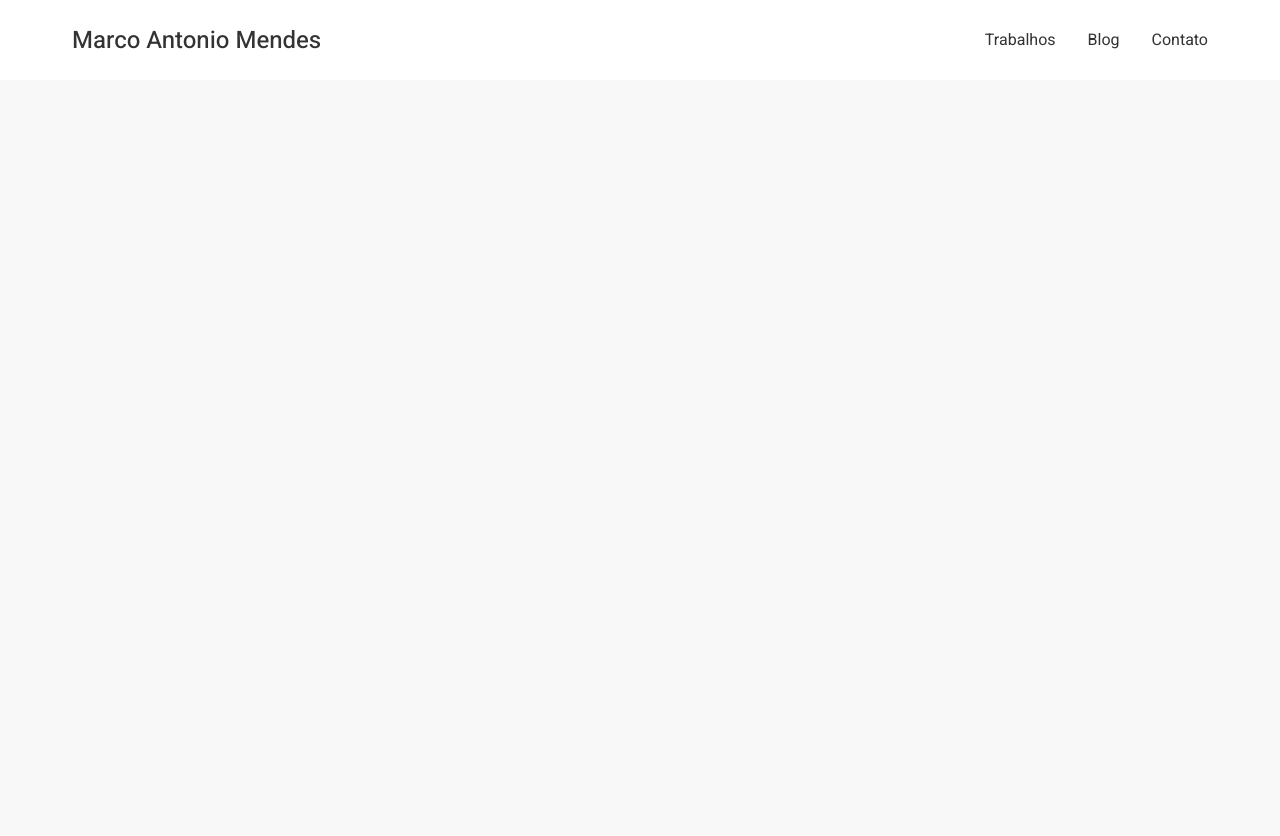
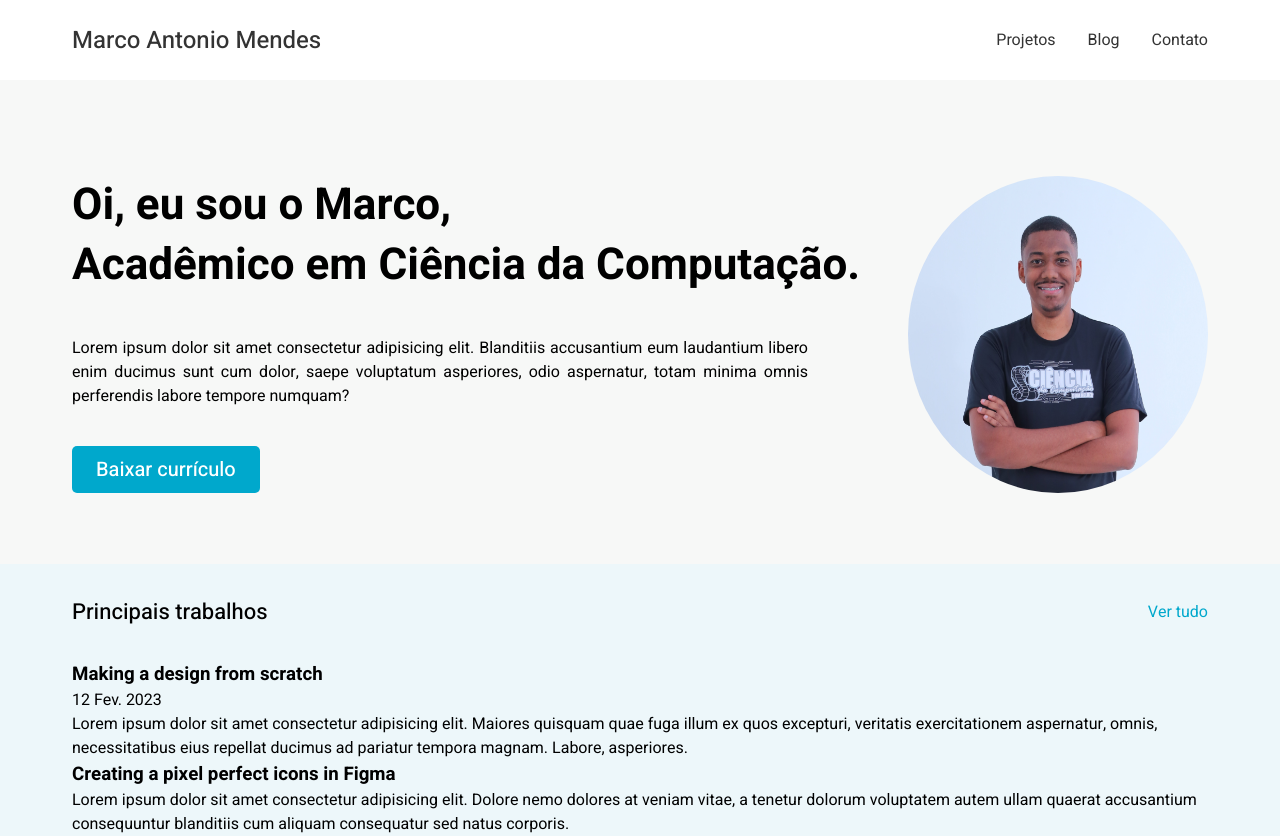
Before and after one commit to marcoasxd/Webpage-Project, a plain HTML site: page index.html in a window 1280 px wide. Before the commit the page ends 800 px from the top, so only its background shows below. Drawn offline with Linux system fonts and the light colour scheme.

Commit message:
Updating

```diff
--- a/css/style.css
+++ b/css/style.css
@@ -55,3 +55,85 @@ header #navbar .nav-list .nav-item a:hover {
     color: #555;
     transition: color 0.3s;
 }
+
+/* Banner */
+
+main {
+    margin-top: 6rem;
+}
+
+main #banner {
+    display: flex;
+    max-width: 75rem;
+    padding: 0 2rem;
+    margin: 0 auto;
+    justify-content: space-between;
+}
+
+main #banner .banner-content .banner-title {
+    font-size: 2.75rem;
+    font-weight: 700;
+    line-height: 3.75rem;
+    margin-bottom: 2.5rem;
+}
+
+main #banner .banner-content .banner-subtitle {
+    font-weight: 400;
+    font-size: 1rem;
+    line-height: 1.5rem;
+    max-width: 46rem;
+    text-align: justify;
+    margin-bottom: 38px;
+}
+
+main #banner .banner-content .banner-btn {
+    background-color: #00A8CC;
+    border: none;
+    color: white;
+    font-size: 20px;
+    font-weight: 500;
+    border-radius: 5px;
+    padding: 9px 24px;
+}
+
+main #banner .banner-image {
+    border-radius: 50%;
+    width: 100%;
+    max-width: 300px;
+}
+
+/* Section */
+
+.posts {
+     margin-top: 71px;
+     background-color: #EDF7FA;
+
+}
+
+.posts .posts-content {
+    max-width: 75rem;
+    margin: 0 auto;
+    padding: 0 2rem;
+}
+
+.posts .posts-content .posts-content-header {
+    display: flex;
+    justify-content: space-between;
+    align-items: center;
+    padding: 2rem 0;
+}
+
+.posts .posts-content .posts-content-header .section-title {
+    font-size: 22px;
+    font-weight: 500;
+}
+
+.posts .posts-content .posts-content-header .view-all-link {
+    text-decoration: none;
+    color: #00A8CC;
+}
+
+.posts .posts-content .posts-content-header .view-all-link:hover {
+    text-decoration: dashed;
+    color: white;
+}
--- a/index.html
+++ b/index.html
@@ -16,18 +16,47 @@
 
         <ul class="nav-list">
           <li class="nav-item">
-            <a href="#">Trabalhos</a>
+            <a href="#">Projetos</a>
           </li>
           <li class="nav-item">
             <a href="#">Blog</a>
           </li>
           <li class="nav-item">
-            <a href="https://wa.me/5531985979088">Contato</a>
+            <a href="#">Contato</a>
           </li>
         </ul>
       </nav>
     </header>
-    <main></main>
+    <main>
+      <section id="banner">
+        <div class="banner-content">
+          <h1 class="banner-title">Oi, eu sou o Marco,<br> Acadêmico em Ciência da Computação.</h1>
+          <p class="banner-subtitle">Lorem ipsum dolor sit amet consectetur adipisicing elit. Blanditiis accusantium eum laudantium libero enim ducimus sunt cum dolor, saepe voluptatum asperiores, odio aspernatur, totam minima omnis perferendis labore tempore numquam?</p>
+          <button class="banner-btn">Baixar currículo</button>
+        </div>
+        <img src="images/IMG_9951.JPG" alt="Marco Antonio Mendes" class="banner-image">
+      </section>
+      <section class="posts">
+        <div class="posts-content">
+          <div class="posts-content-header">
+            <h2 class="section-title">Principais trabalhos</h2>
+              <a href="#" class="view-all-link">Ver tudo</a>
+          </div>
+          <div class="posts-cards">
+            <div class="post-card">
+              <h3>Making a design from scratch</h3>
+              <span>12 Fev. 2023</span>
+              <p>Lorem ipsum dolor sit amet consectetur adipisicing elit. Maiores quisquam quae fuga illum ex quos excepturi, veritatis exercitationem aspernatur, omnis, necessitatibus eius repellat ducimus ad pariatur tempora magnam. Labore, asperiores.
+              </p>
+            </div>
+            <div class="post-card">
+              <h3>Creating a pixel perfect icons in Figma</h3>
+              <p>Lorem ipsum dolor sit amet consectetur adipisicing elit. Dolore nemo dolores at veniam vitae, a tenetur dolorum voluptatem autem ullam quaerat accusantium consequuntur blanditiis cum aliquam consequatur sed natus corporis.</p>
+            </div>
+          </div>
+        </div>
+      </section>
+    </main>
     <footer></footer>
   </body>
 </html>
```
Also changed, not shown: images/IMG_9951.JPG (added).
